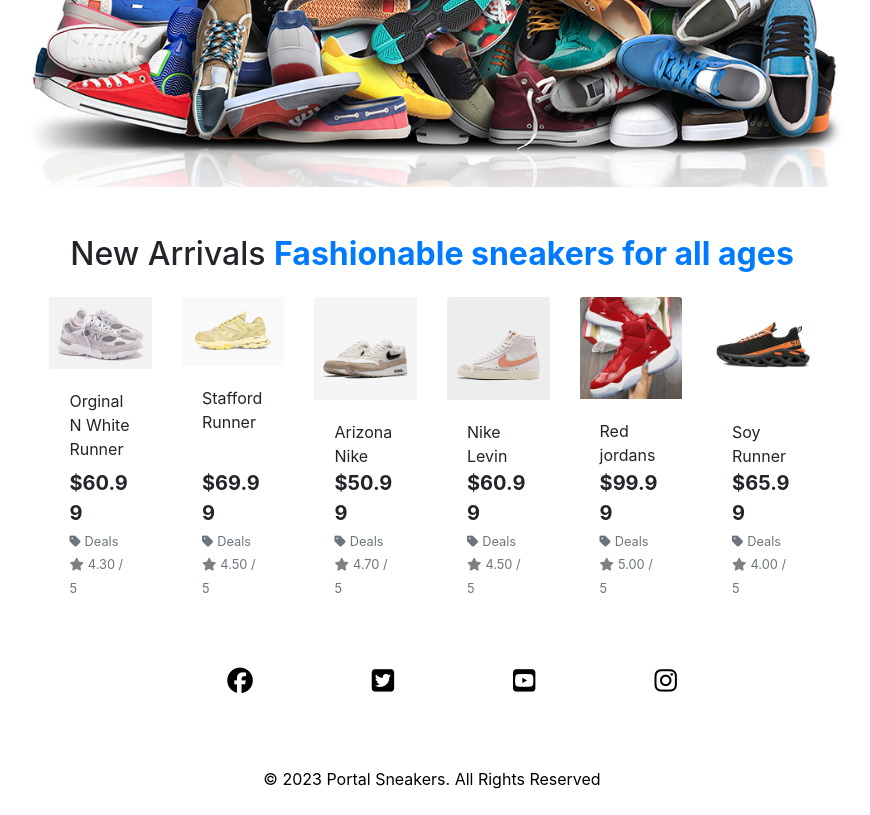
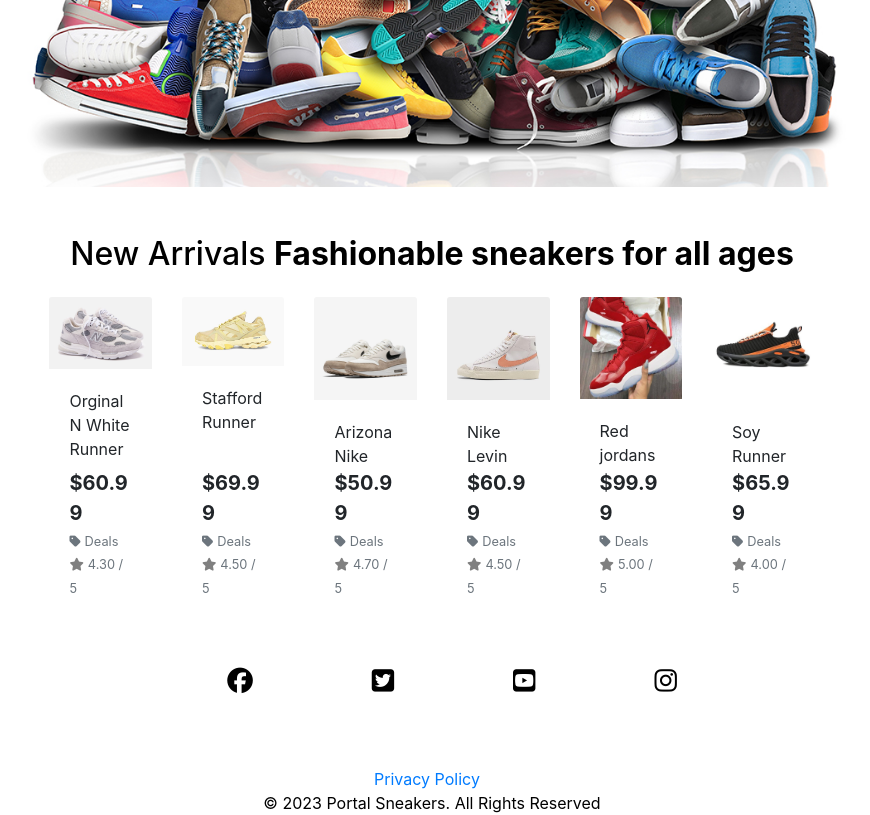
Before and after one commit to Attila-fawal/portal-sneakers, a Django app: page / in a window 1280 px wide. Shown: the part 637-1452 px from the top of the page, without its empty margins (208-1078 px from the left). Before the commit the page ends 1426 px from the top, so only its background shows below. Run offline with Django 3.2, Linux system fonts and the light colour scheme; data comes from the database, SQL or seed files in the repository; some libraries are stand-ins or nearby versions.

Commit message:
added Privacy policy

```diff
--- a/home/templates/home/index.html
+++ b/home/templates/home/index.html
@@ -15,8 +15,7 @@
         <div class="row h-100">
             <div class="col-7 col-md-6">
                 <h1 class="display-4 logo-font text-black">
-                    <a href="https://www.nike.com/" target="_blank" rel="noopener noreferrer"
-                        class="text-black">
+                    <a href="https://www.nike.com/" target="_blank" rel="noopener noreferrer" class="text-black">
                         The new collections are here
                     </a>
                     Latest sneaker releases
@@ -33,8 +32,13 @@
 </div>
 
 <div class="container mt-5">
-    <h2 class="text-center">New Arrivals <a href="https://www.highsnobiety.com/" target="_blank"
-            rel="noopener noreferrer"><strong>Fashionable sneakers for all ages</strong></a></h2>
+    <h2 class="text-center" style="color: black;">
+        New Arrivals
+        <a href="https://www.highsnobiety.com/" target="_blank" rel="noopener noreferrer" style="color: black;">
+            <strong>Fashionable sneakers for all ages</strong>
+        </a>
+    </h2>
+
     <div class="row mt-4">
         {% for product in new_arrival_items %}
         <div class="col-6 col-sm-4 col-md-3 col-lg-2">
--- a/templates/base.html
+++ b/templates/base.html
@@ -203,8 +203,13 @@
                 </li>
             </ul>
             <div class="col-12 footer-text">
+                <a href="https://www.privacypolicygenerator.info/live.php?token=nl3sbEXEz3YYNZsxlvw6cWAfY4P07nvs" target="_blank"
+                    rel="noopener" aria-label="View our Privacy Policy" style="margin-right: 10px;">
+                    Privacy Policy
+                </a>
                 <p>© 2023 Portal Sneakers. All Rights Reserved</p>
             </div>
+
         </footer>
 
 </body>
```
